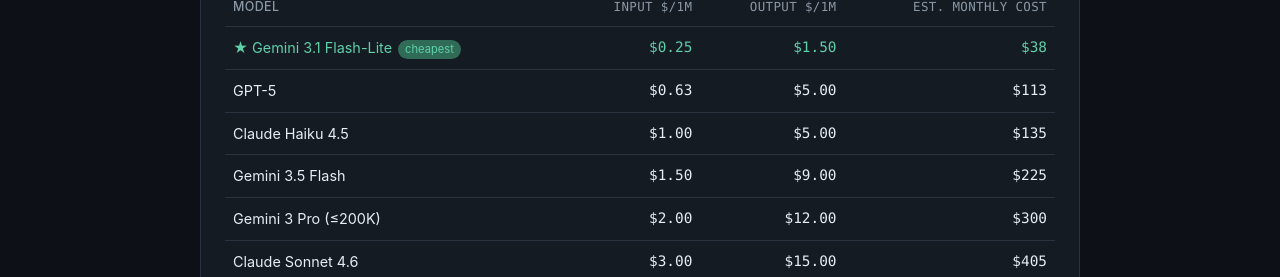
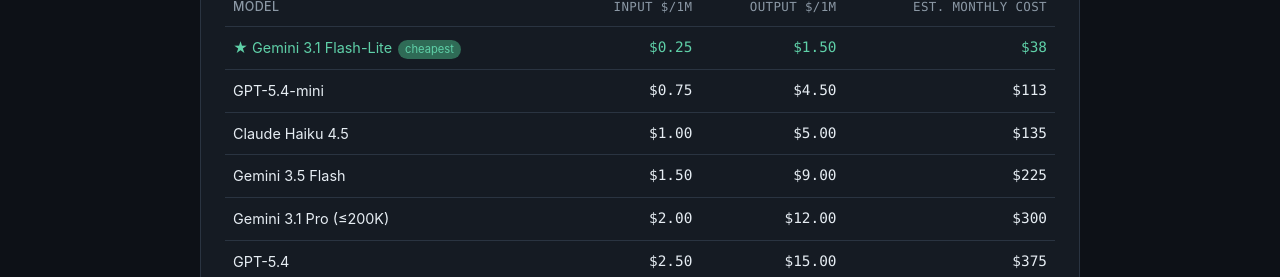
Before and after one commit to WGT9721/earn-1-dollar, a plain HTML site: page index.html in a window 1280 px wide. Shown: the part 523-800 px from the top of the page. Drawn offline with Linux system fonts and the light colour scheme.

Commit message:
Fix stale GPT-5 pricing (model discontinued) and Gemini 3.1 Pro naming

```diff
--- a/index.html
+++ b/index.html
@@ -235,8 +235,9 @@
   { name: "Claude Sonnet 4.6",      input: 3.00,  output: 15.00 },
   { name: "Claude Haiku 4.5",       input: 1.00,  output: 5.00  },
   { name: "GPT-5.5",                input: 5.00,  output: 30.00 },
-  { name: "GPT-5",                  input: 0.625, output: 5.00  },
-  { name: "Gemini 3 Pro (≤200K)",   input: 2.00,  output: 12.00 },
+  { name: "GPT-5.4",                input: 2.50,  output: 15.00 },
+  { name: "GPT-5.4-mini",           input: 0.75,  output: 4.50  },
+  { name: "Gemini 3.1 Pro (≤200K)", input: 2.00,  output: 12.00 },
   { name: "Gemini 3.5 Flash",       input: 1.50,  output: 9.00  },
   { name: "Gemini 3.1 Flash-Lite",  input: 0.25,  output: 1.50  },
 ];
```
